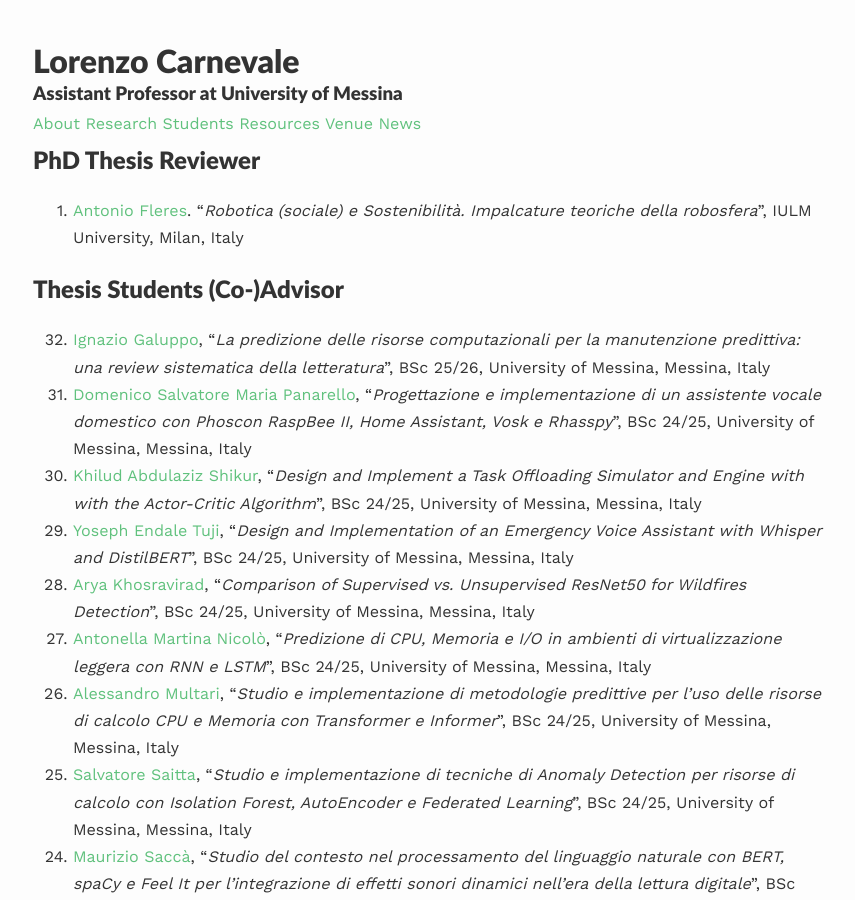
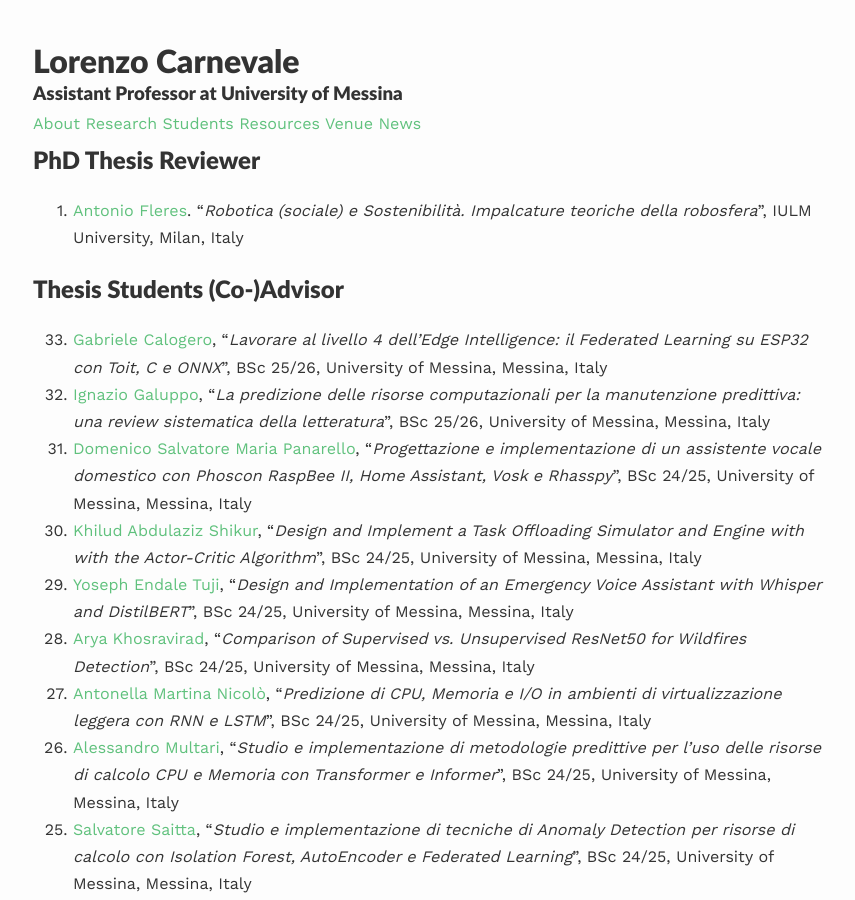
Before and after one commit to lcarnevale/lcarnevale.github.io, a Jekyll site: the page built from _pages/teaching.md, in a window 1280 px wide and 900 px high. Shown: the whole window, without its empty margins (207-1062 px from the left). Built offline with Jekyll 4.4.1, drawn with Linux system fonts in a browser that asks for light colours; nearby versions of some CDN libraries; some web fonts are replaced.

Commit message:
Add thesis of Calogero

```diff
--- a/_pages/teaching.md
+++ b/_pages/teaching.md
@@ -11,6 +11,7 @@ published: true
 1. [Antonio Fleres](https://www.linkedin.com/in/antonio-fleres-863532177/). "*Robotica (sociale) e Sostenibilità. Impalcature teoriche della robosfera*", IULM University, Milan, Italy
 
 ## Thesis Students (Co-)Advisor
+1. [Gabriele Calogero](), "*Lavorare al livello 4 dell’Edge Intelligence: il Federated Learning su ESP32 con Toit, C e ONNX*", BSc 25/26, University of Messina, Messina, Italy
 1. [Ignazio Galuppo](https://www.linkedin.com/in/ignazio-galuppo-08b186388/), "*La predizione delle risorse computazionali per la manutenzione predittiva: una review sistematica della letteratura*", BSc 25/26, University of Messina, Messina, Italy
 1. [Domenico Salvatore Maria Panarello](https://www.linkedin.com/in/domenico-salvatore-maria-panarello-640504217/), "*Progettazione e implementazione di un assistente vocale domestico con Phoscon RaspBee II, Home Assistant, Vosk e Rhasspy*", BSc 24/25, University of Messina, Messina, Italy
 1. [Khilud Abdulaziz Shikur](https://www.linkedin.com/in/khilud-abdulaziz-shikur-b648a4271/), "*Design and Implement a Task Offloading Simulator and Engine with with the  Actor-Critic Algorithm*", BSc 24/25, University of Messina, Messina, Italy
```
